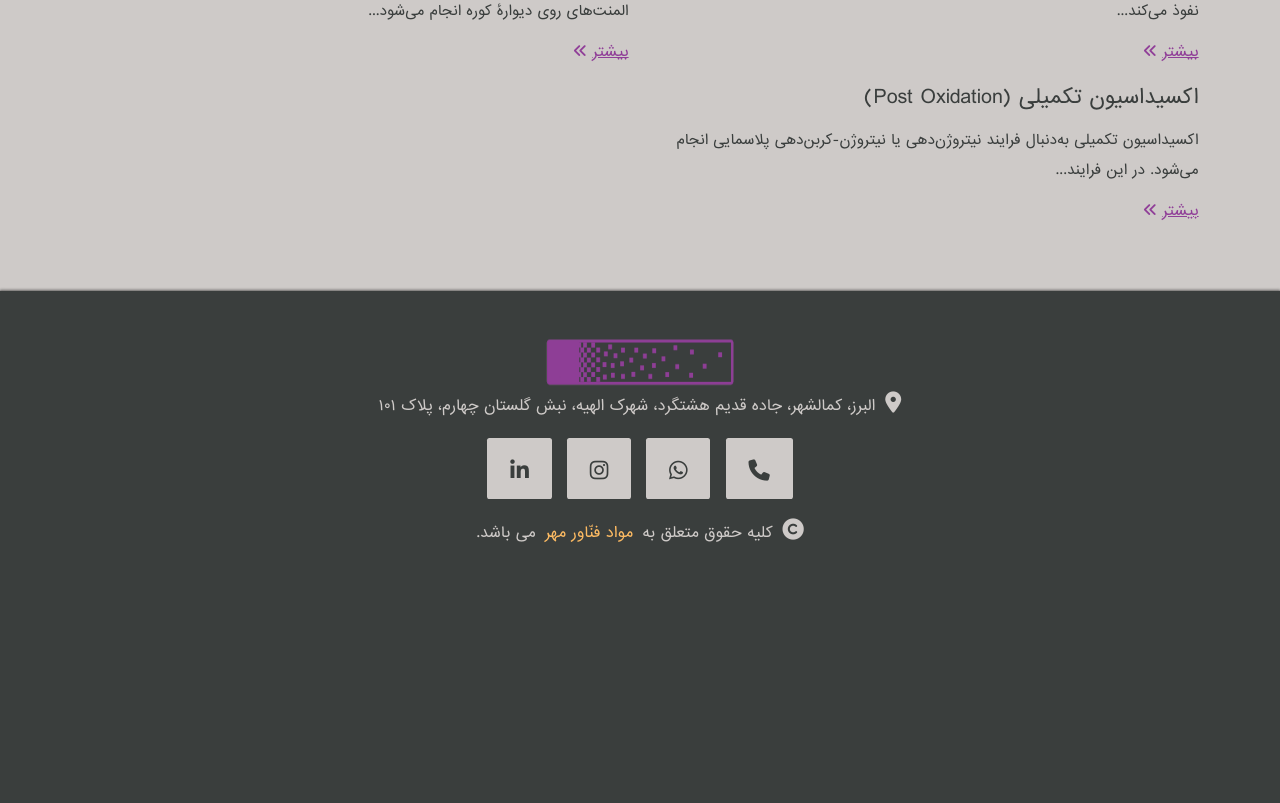
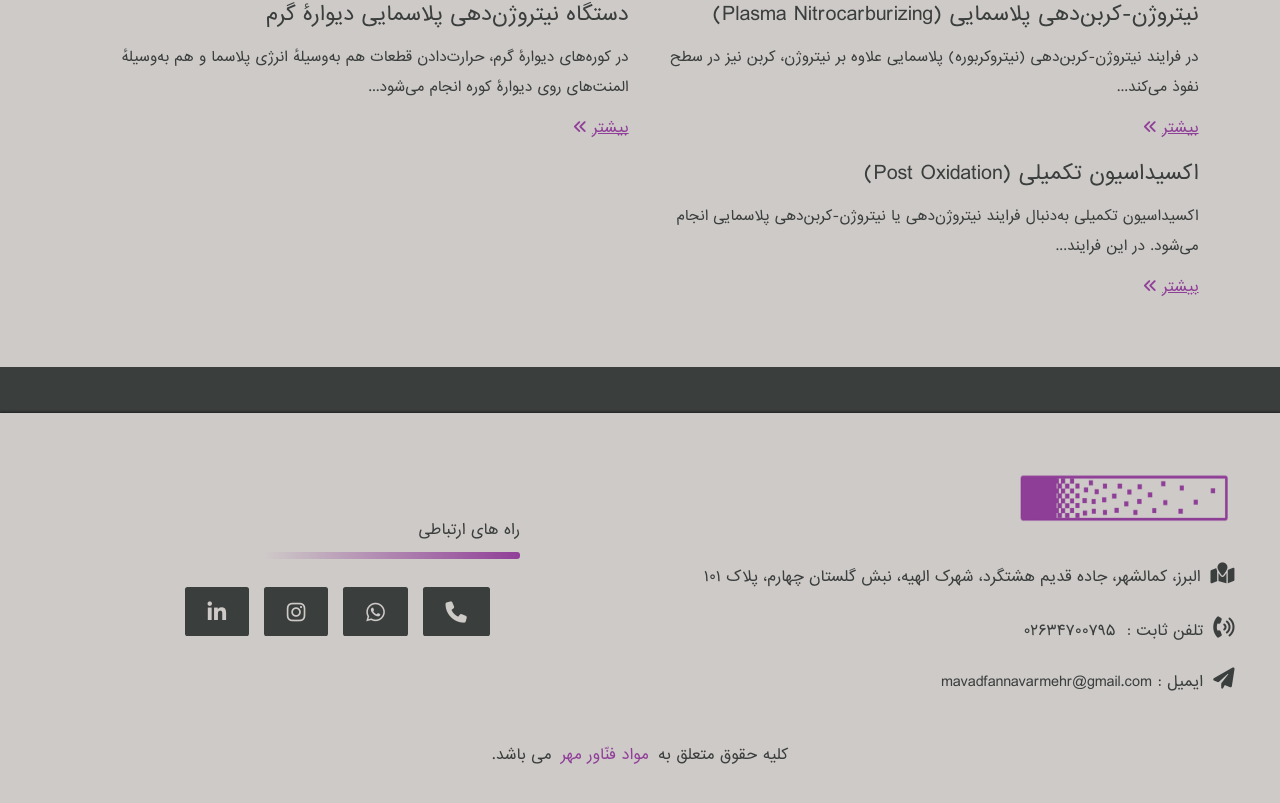
Before and after one commit to psychoea7/Mavad-Fannavar-Mehr-REACT, a React (Create React App) app: page / in a window 1280 px wide. Shown: the part 1201-2004 px from the top of the page. Before the commit the page ends 1766 px from the top, so only its background shows below. Built offline with nearby package versions, Linux system fonts and the light colour scheme.

Commit message:
fixed some styles

```diff
--- a/src/components/Footer.css
+++ b/src/components/Footer.css
@@ -1,7 +1,7 @@
 /* Footer --------------------------------------------------------------*/
 .footer {
-  background-color: var(--clr-dark);
-  color: var(--clr-primary);
+  background-color: var(--clr-primary);
+  color: var(--clr-dark);
   box-shadow: rgba(0, 0, 0, 0.16) 0px -1px 1px, rgba(0, 0, 0, 0.23) 0px -2px 2px;
 }
 .footer-address {
@@ -9,27 +9,99 @@
 }
 .footer-address::before {
   font-family: "Font Awesome 5 Free";
-  content: "\f3c5";
-  color: var(--clr-primary);
+  content: "\f59f";
+  color: var(--clr-dark);
   font-weight: bold;
   font-size: 1.4rem;
   /* float: right; */
   margin-left: 10px;
 }
+
+.footer-landline::before {
+  font-family: "Font Awesome 5 Free";
+  content: "\f2a0";
+  color: var(--clr-dark);
+  font-weight: bold;
+  font-size: 1.4rem;
+  /* float: right; */
+  margin-left: 10px;
+}
+
+.footer-email::before {
+  font-family: "Font Awesome 5 Free";
+  content: "\f1d8";
+  color: var(--clr-dark);
+  font-weight: bold;
+  font-size: 1.4rem;
+  /* float: right; */
+  margin-left: 10px;
+}
+
+.footer__contact p {
+  text-align: justify;
+  line-height: 2rem;
+}
+
+.footer__contact a {
+  color: var(--clr-dark);
+  margin-right: 0.4rem;
+  text-decoration: none;
+  transition: all ease 0.2s;
+}
+
+.footer__contact a:hover {
+  color: var(--clr-dark);
+  text-decoration: underline;
+}
+
+.footer__contact span {
+  display: block;
+  margin-top: 1.2rem;
+  margin-bottom: 1.2rem;
+}
+
 .footer img {
   width: 220px;
   height: 50px;
+  margin: 1rem auto;
 }
-.footer ul {
+
+.footer__socials {
+  display: flex;
+  justify-content: center;
+  flex-direction: column;
+  align-content: center;
+  flex-wrap: wrap;
+}
+
+
+.footer__socials p {
+  position: relative;
+}
+
+.footer__socials p::after {
+  content: "";
+  position: absolute;
+  bottom: -1.2rem;
+  right: 0;
+  width: 100%;
+  height: 0.5rem;
+  border-radius: 0 0.2rem 0.2rem 0;
+  background: rgb(58, 62, 61);
+  background: linear-gradient(90deg, #cecac8 30%, rgba(144, 63, 152, 1) 100%);
+}
+
+.footer__socials ul {
   list-style: none;
   display: flex;
   justify-content: center;
   flex-direction: row;
   gap: 1rem;
+  margin-top: 2rem;
 }
-.footer ul li {
+.footer__socials ul li {
   border-radius: 0.2vw;
-  background-color: var(--clr-primary);
+  background-color: var(--clr-dark);
   display: flex;
   justify-content: center;
   align-items: center;
@@ -38,17 +110,17 @@
   transition: background 0.3s ease;
   cursor: pointer;
 }
-.footer ul li a i{
+.footer__socials ul li a i {
   font-size: 1.4rem;
 }
-.footer ul li:hover a {
+.footer__socials ul li:hover a {
   color: var(--clr-primary);
   text-shadow: 0 0 2px var(--clr-dark);
 }
-.footer ul li:nth-child(1):hover {
+.footer__socials ul li:nth-child(1):hover {
   background: linear-gradient(-120deg, #021b79, #0575e6, #205e9b);
 }
-.footer ul li:nth-child(2):hover {
+.footer__socials ul li:nth-child(2):hover {
   background: linear-gradient(
     45deg,
     #e5ffcc,
@@ -59,7 +131,7 @@
     #ffffff
   );
 }
-.footer ul li:nth-child(3):hover {
+.footer__socials ul li:nth-child(3):hover {
   background: linear-gradient(
     45deg,
     #405de6,
@@ -70,7 +142,7 @@
     #fd1d1d
   );
 }
-.footer ul li:nth-child(4):hover {
+.footer__socials ul li:nth-child(4):hover {
   background: linear-gradient(
     45deg,
     #0077b5,
@@ -81,13 +153,17 @@
     #00a0dc
   );
 }
-.footer ul li a {
-  font-size: 2rem;
-  color: var(--clr-dark);
+.footer__socials ul li a {
+  font-size: 1.5rem;
+  color: var(--clr-primary);
   padding: 0.6rem 1.5rem 0.4rem 1.5rem;
 }
+.copy-right {
+  text-align: center;
+  font-size: 0.8rem;
+}
 .copy-right span {
-  color: var(--clr-accent);
+  color: var(--clr-secondary);
 }
 .copy-right::before {
   font-family: "Font Awesome 5 Free";
@@ -98,3 +174,16 @@
   /* float: right; */
   margin-left: 10px;
 }
+
+
+@media only screen and (max-width: 425px){
+  .footer__contact {
+    padding: 0 !important;
+  }
+  .footer__socials {
+    margin-top: 2rem !important;
+  }
+	.footer__socials p {
+    margin-right: 2rem;
+  }
+}
--- a/src/components/Footer.js
+++ b/src/components/Footer.js
@@ -1,45 +1,66 @@
 import React from "react";
 import "./Footer.css";
 import FooterLogo from "../assets/images/logo55.png";
+import { Container, Row, Col } from "react-bootstrap";
 
 function Footer() {
   return (
     <footer>
-      <div class="container-fluid footer">
-        <div class="row pt-5 pb-1 d-flex justify-content-center text-center">
+      <Container fluid className="footer p-5">
+        <Row>
+          <Col md={6} sm={12} className="footer__contact">
             <img src={FooterLogo} alt="footer-logo" />
-          <p class="footer-address">
-            البرز، کمالشهر، جاده قدیم هشتگرد، شهرک الهیه، نبش گلستان چهارم، پلاک
-            ۱۰۱
+            <p className="footer-address">
+              البرز، کمالشهر، جاده قدیم هشتگرد، شهرک الهیه، نبش گلستان چهارم،
+              پلاک ۱۰۱
             </p>
+            <span className="footer-landline">
+              تلفن ثابت :<a href="tel:02634700795"> ۰۲۶۳۴۷۰۰۷۹۵</a>
+            </span>
+            <span className="footer-email">
+              ایمیل :
+               <a href="mailto:mavadfannavarmehr@gmail.com">
+                 mavadfannavarmehr@gmail.com
+              </a>
+            </span>
+          </Col>
+          <Col
+            md={6}
+            sm={12}
+            className="footer__socials"
+          >
+              <p>راه های ارتباطی</p>
             <ul>
               <li>
                 <a href="tel:09122285923">
-                <i class="fas fa-phone"></i>
+                  <i className="fas fa-phone"></i>
                 </a>
               </li>
               <li>
                 <a href="https://wa.me/+989122285923">
-                <i class="fab fa-whatsapp"></i>
+                  <i className="fab fa-whatsapp"></i>
                 </a>
               </li>
               <li>
                 <a href="#">
-                <i class="fab fa-instagram"></i>
+                  <i className="fab fa-instagram"></i>
                 </a>
               </li>
               <li>
                 <a href="#">
-                <i class="fab fa-linkedin-in"></i>
+                  <i className="fab fa-linkedin-in"></i>
                 </a>
               </li>
             </ul>
-          <p class="copy-right">
+          </Col>
+          <Col md={12} sm={12} className="copy-right">
+            <p>
               کلیه حقوق متعلق به<span class="mx-1"> مواد فنّاور مهر </span> می
               باشد.
             </p>
-        </div>
-      </div>
+          </Col>
+        </Row>
+      </Container>
     </footer>
   );
 }
--- a/src/components/ServiceAndProductCard.css
+++ b/src/components/ServiceAndProductCard.css
@@ -39,6 +39,7 @@
 .servicesAndProducts__image {
   display: flex;
   justify-content: space-between;
+  align-content: center;
   flex-wrap: wrap;
   margin-bottom: 1.5rem;
   padding-left: 0 !important;
@@ -48,7 +49,7 @@
   width: 100%;
   max-height: 450px;
   object-fit: contain;
-  border-radius: 0.2vw;
+  filter: drop-shadow(0 0.60rem 0.25rem rgba(0, 0, 0, 0.3));
   margin-bottom: 1rem;
 }
 
@@ -89,7 +90,6 @@
   line-height: 2.3rem;
   list-style-type: none;
 
-
   padding: 2rem 1rem 1rem 1rem;
   border-radius: 0.2vw;
 }
--- a/src/components/Services.css
+++ b/src/components/Services.css
@@ -3,7 +3,7 @@
   background-color: var(--clr-primary);
   color: var(--clr-dark);
   z-index: 1;
-  margin-top: -5rem;
+  margin-bottom: 3rem;
   padding-top: 2rem;
   padding-bottom: 4.5rem;
 }
@@ -60,3 +60,11 @@
   line-height: 2rem;
   margin-top: 1rem;
 }
+
+
+
+@media only screen and (max-width: 425px){
+  .mb__service_mobile {
+    margin-bottom: 1.5rem;
+  }
+}
--- a/src/components/Services.js
+++ b/src/components/Services.js
@@ -12,7 +12,7 @@ function Services() {
         </div>
 
         <div class="row">
-          <div class="col-md-6 col-sm-12">
+          <div class="col-md-6 col-sm-12 mb__service_mobile">
             <div class="service-text-box">
               <h4>نیتروژن‌دهی پلاسمایی (Plasma Nitriding)</h4>
               <p>
```
Also changed, not shown: src/components/ServiceAndProductCard.js (+69 -58 lines). Lines whose indentation alone changed are shown as unchanged.
